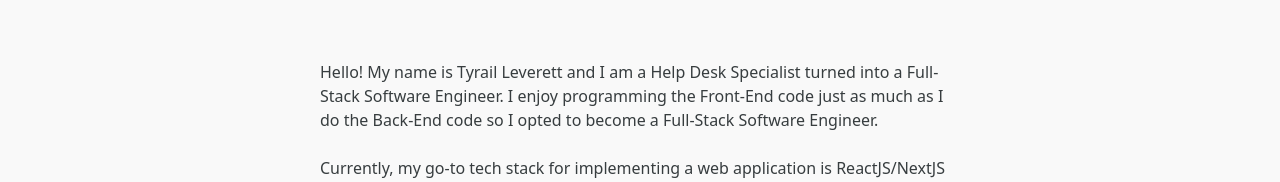
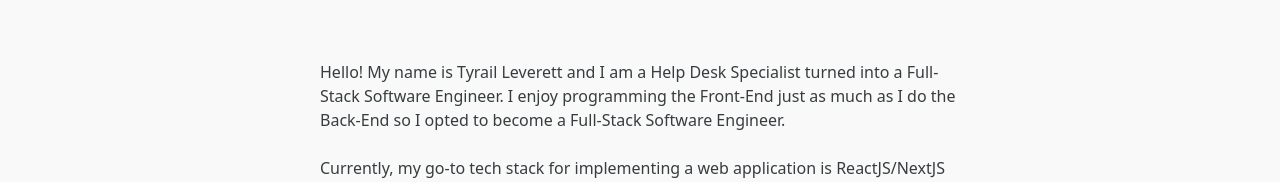
Before and after one commit to tyrailleverett/portfolio, a Next.js app: page / in a window 1280 px wide. Shown: the part 1446-1628 px from the top of the page. Built offline with nearby package versions, Linux system fonts and the light colour scheme; no server answers.

Commit message:
Updated the about section

```diff
--- a/components/aboutsection/AboutSection.tsx
+++ b/components/aboutsection/AboutSection.tsx
@@ -8,8 +8,8 @@ const AboutSection = () => {
         <p className="px-5 sm:px-0">
           Hello! My name is Tyrail Leverett and I am a Help Desk Specialist
           turned into a Full-Stack Software Engineer. I enjoy programming the
-          Front-End code just as much as I do the Back-End code so I opted to
-          become a Full-Stack Software Engineer.
+          Front-End just as much as I do the Back-End so I opted to become a
+          Full-Stack Software Engineer.
         </p>
         <p className="px-5 sm:px-0">
           Currently, my go-to tech stack for implementing a web application is
```
